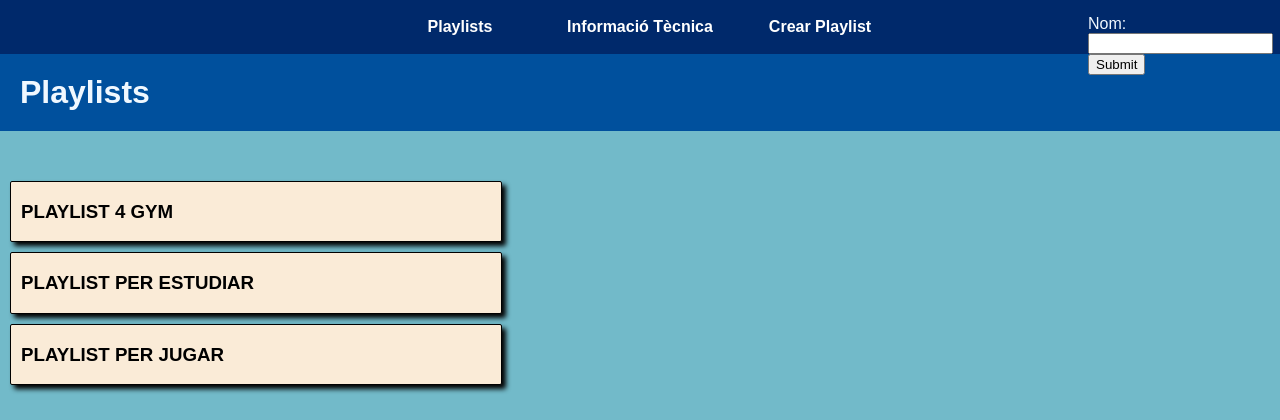
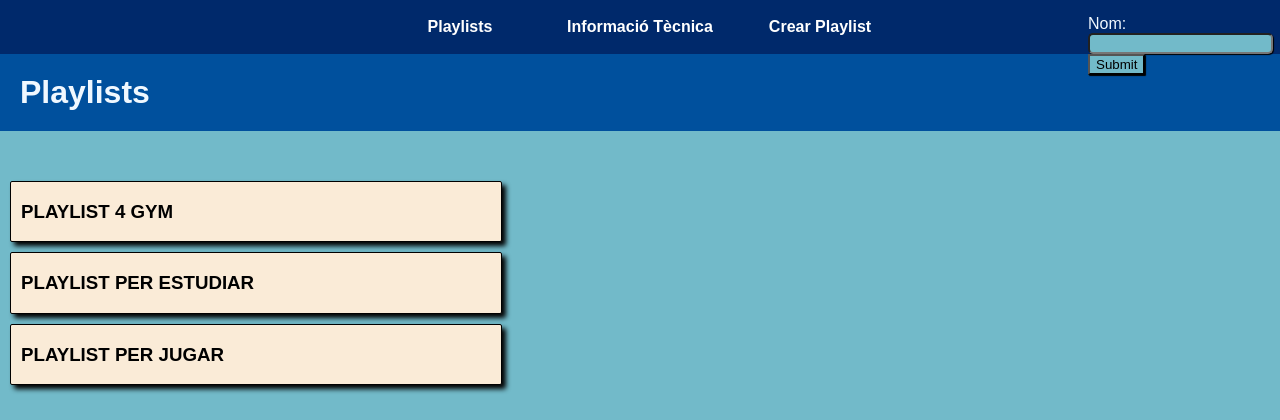
Before and after one commit to RomanMysyura/LaGramolaRomanMysyura, a PHP site: page / in a window 1280 px wide. Shown: the top 420 px of the page. Run offline with PHP 8.4, Linux system fonts and the light colour scheme.

Commit message:
Updated up to 1.1.6

```diff
--- a/frontend/index.php
+++ b/frontend/index.php
@@ -44,9 +44,9 @@ if ($songid == -1) {
 
 <form class="nomusuari" name="formulario" method="post">
 
-    Nom: <input type="text" name="nom" value="">
+    Nom: <input class="textnom" type="text" name="nom" value="">
 
-<input type="submit" />
+<input class="enviar" type="submit" />
 
 </form>
 
--- a/frontend/styles.css
+++ b/frontend/styles.css
@@ -725,8 +725,29 @@ input::-webkit-slider-thumb {
         left: 1%;
     }
 
+    .textnom{
+        border-radius: 5px;
+        box-shadow: 1px 1px 1px black;
+        background-color: #72bac9;
+    }
+    .textnom:hover{
+        border-radius: 5px;
+        box-shadow: 2px 2px 2px black;
+    }
+    .enviar{
+        border-radius: 1px;
+        box-shadow: 1px 1px 1px black;
+        background-color: #72bac9;
+    }
+    .enviar:hover{
 
-
+        cursor: pointer;
+        border-radius: 1px;
+        box-shadow: 2px 2px 2px black;
+        transition: 0.1s ease;
+        transform: scale(1.03);
+        background-color: #41b0c6;
+    }
 
 
 }
```
